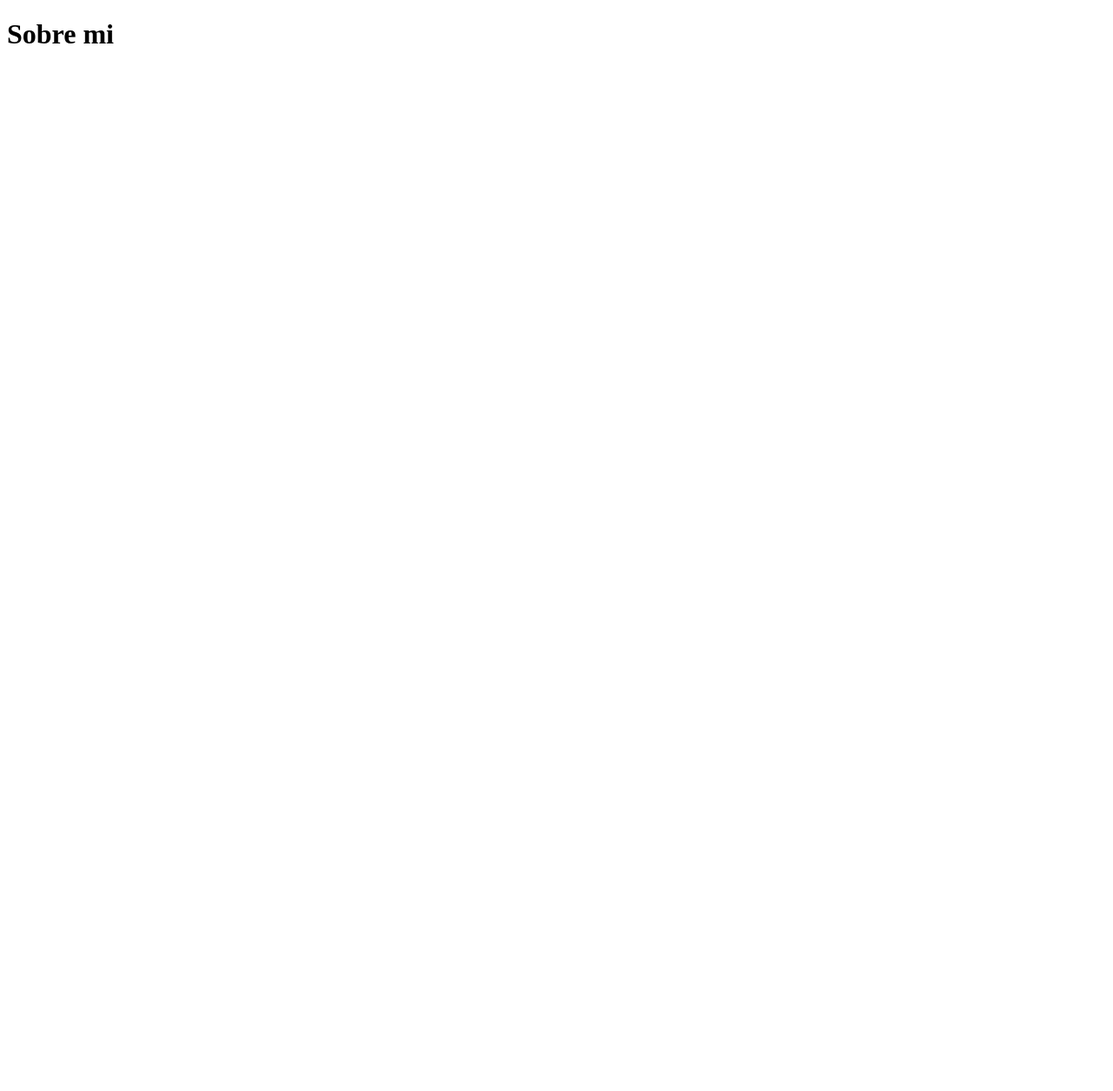
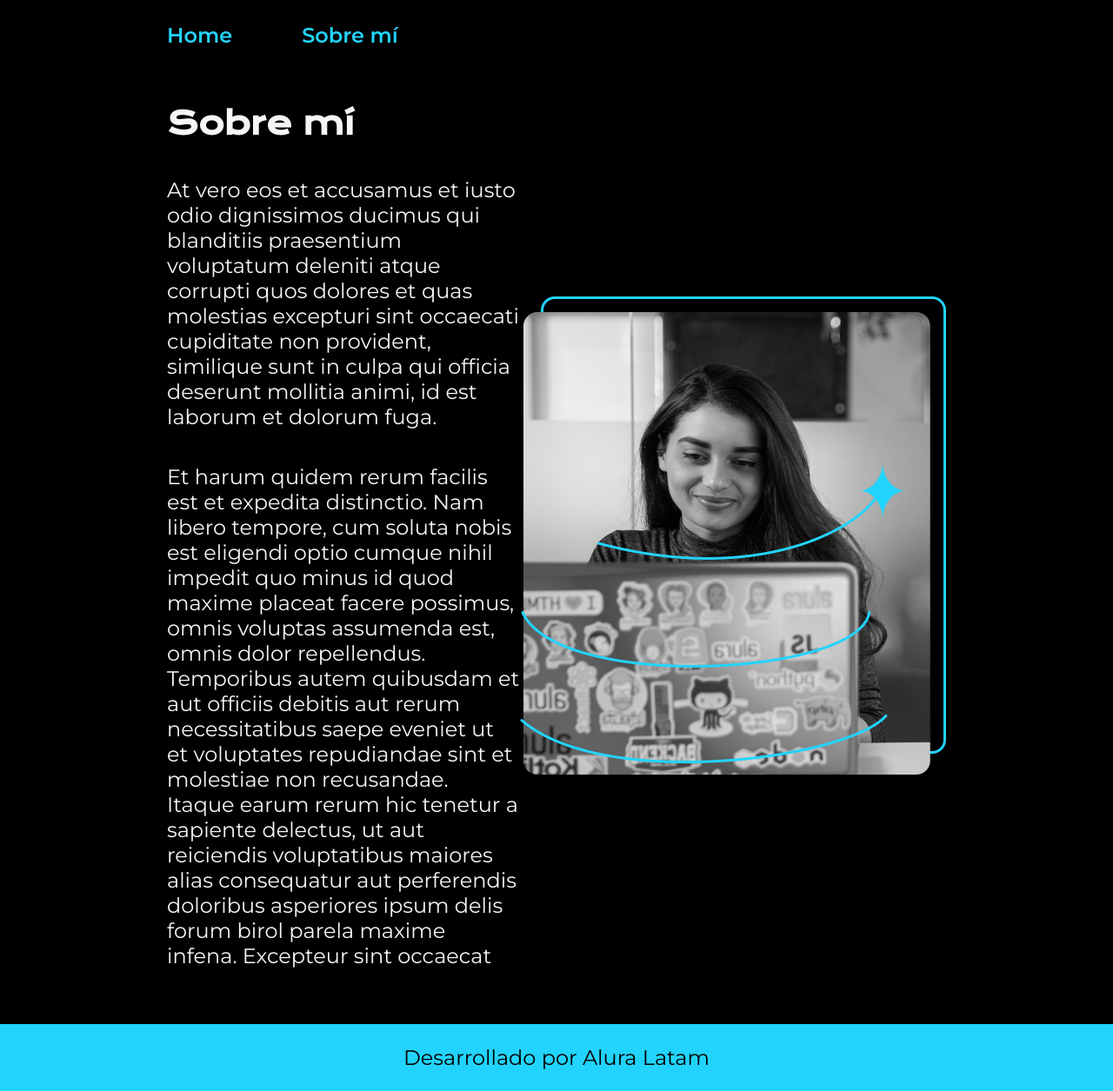
Before and after one commit to sarossisarossi/fp, a plain HTML site: page about.html in a window 1280 px wide. Shown: the whole page at 87% size. Before the commit the page ends 800 px from the top, so only its background shows below. Drawn offline with nearby package versions, Linux system fonts and the light colour scheme.

Commit message:
proyecto terminado

```diff
--- a/about.html
+++ b/about.html
@@ -3,9 +3,40 @@
 <head>
     <meta charset="UTF-8">
     <meta name="viewport" content="width=device-width, initial-scale=1.0">
-    <title>Sobre mi</title>
+    <title>Portafolio</title>
+    <link rel="stylesheet" href="styles/style.css">
+
 </head>
 <body>
-    <h1>Sobre mi</h1>
+    <header class="header">
+        <nav class="header__menu">
+            <a class="header__menu__link" href="index.html">Home</a>
+            <a class="header__menu__link" href="about.html">Sobre mí</a>
+        </nav>
+    </header>
+    <main class="presentacion">
+        <section class="presentacion__contenido">
+            <h1 class="presentacion__contenido__titulo">Sobre mí</h1>
+                <p class="presentacion__contenido__texto">At vero eos et accusamus et iusto odio dignissimos ducimus qui blanditiis praesentium voluptatum deleniti
+                    atque corrupti quos dolores et quas molestias excepturi sint occaecati cupiditate non provident,
+                    similique sunt in culpa qui officia deserunt mollitia animi, id est laborum et dolorum fuga.
+
+                </p>
+                <p class="presentacion__contenido__texto">
+                    Et harum quidem rerum facilis est et expedita distinctio. Nam libero tempore, cum soluta nobis est
+                    eligendi optio cumque nihil impedit quo minus id quod maxime placeat facere possimus, omnis voluptas
+                    assumenda est, omnis dolor repellendus. Temporibus autem quibusdam et aut officiis debitis aut rerum
+                    necessitatibus saepe eveniet ut et voluptates repudiandae sint et molestiae non recusandae. Itaque earum
+                    rerum hic tenetur a sapiente delectus, ut aut reiciendis voluptatibus maiores alias consequatur aut
+                    perferendis doloribus asperiores ipsum delis forum birol parela maxime infena. Excepteur sint occaecat
+                </p>
+
+        </section>
+            <img src="./assets/Imagen.png" alt="Foto de Ana García desarrolando un proyecto">
+    </main>
+    <footer class="footer">
+        <p>Desarrollado por Alura Latam</p>
+    </footer>
+
 </body>
 </html>
--- a/styles/style.css
+++ b/styles/style.css
@@ -1,5 +1,15 @@
 @import url('https://fonts.googleapis.com/css2?family=Krona+One&family=Montserrat:wght@400;600&display=swap');
 
+
+:root {
+    --color-primario: #000000;
+    --color-secundario: #F6F6F6;
+    --color-terciario: #22D4FD;
+    --color-hover: #272727;
+
+    --fuente-krona: 'Krona One', sans-serif;
+    --fuente-montserrat: 'Montserrat', sans-serif;
+}
 
 * {
     padding: 0;
@@ -7,27 +17,32 @@
 }
 
 body{
-    height: 100vh;
     box-sizing: border-box;
-    background-color: #000000;
-    color: #F6F6F6;
+    background-color: var(--color-primario);
+    color: var(--color-secundario);
 }
 
 .header{
     padding: 2% 0% 0% 15%;
 }
+
 .header__menu{
-    display:flex;
-    gap:80px;
+    display: flex;
+    gap: 80px;
+}
+.header__menu__link{
+    font-family: var(--fuente-montserrat);
+    font-size: 24px;
+    font-weight: 600;
+    color: var(--color-terciario);
+    text-decoration: none;
 
 }
-.header__menu__link{
-    font-family: 'Montserrat', sans-serif;
-    font-size:24px;
-    font-weight:600px;
-}
+
+
+
 .presentacion {
-    padding: 3% 15%;
+    padding: 5% 15%;
     display: flex;
     align-items: center;
     justify-content: space-between;
@@ -43,16 +58,16 @@ body{
 
 .presentacion__contenido__titulo{
     font-size: 36px;
-    font-family: 'Krona One', sans-serif;
+    font-family: var(--fuente-krona);
 }
 
 .titulo-destaque {
-    color: #22D4FD; ;
+    color: var(--color-terciario); ;
 }
 
 .presentacion__contenido__texto{
     font-size: 24px;
-    font-family: 'Montserrat', sans-serif;
+    font-family: var(--fuente-montserrat);
 }
 
 .presentacion__enlaces{
@@ -64,17 +79,15 @@ body{
 }
 
 .presentacion__enlaces__subtitulo{
-    font-family: 'Krona One', sans-serif;
+    font-family: var(--fuente-krona);
     font-weight: 400;
     font-size: 24px;
 }
-
 .presentacion__enlaces__link{
-      /* background-color: #22D4FD; */
       display: flex;
       justify-content: center;
       gap: 16px;
-      border: 2px solid #22D4FD;
+      border: 2px solid var(--color-terciario);
       width: 378px;
       text-align: center;
       border-radius: 8px;
@@ -82,20 +95,20 @@ body{
       font-weight: 600;
       padding: 21.5px 0;
       text-decoration: none;
-      color: #F6F6F6;
-      font-family: 'Montserrat', sans-serif;
+      color: var(--color-secundario);
+      font-family: var(--fuente-montserrat);
 }
 
 .presentacion__enlaces__link:hover{
-    background-color: #272727;
+    background-color: var(--color-hover);
 }
 
 .footer{
-    color: #000000;
-    background-color: #22D4FD;
+    color:var(--color-primario);
+    background-color: var(--color-terciario);
     padding: 24px;
     text-align: center;
-    font-family: 'Montserrat', sans-serif;
+    font-family: var(--fuente-montserrat);
     font-size: 24px;
     font-weight: 400;
 }
```
Also changed, not shown: index.html (+4 -4 lines), ASSETS/Imagen.png (added), ASSETS/github.png, ASSETS/linkedin.png, ASSETS/twitch.png.
